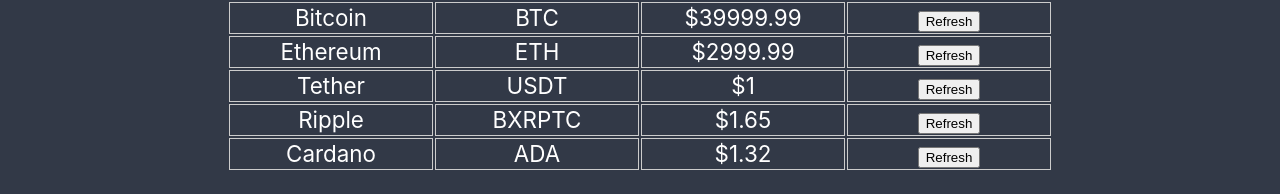
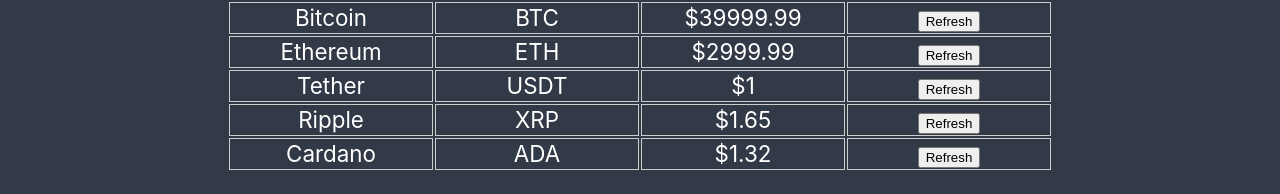
Before and after one commit to TolgaKmbl/coin-exchange-website, a React (Create React App) app: page / in a window 1280 px wide. Shown: the part 331-525 px from the top of the page. Built offline with nearby package versions, Linux system fonts and the light colour scheme.

Commit message:
Lifting state up

```diff
--- a/src/App.js
+++ b/src/App.js
@@ -34,7 +34,7 @@
           },
           {
             name: 'Ripple',
-            ticker: 'BXRPTC',
+            ticker: 'XRP',
             price: 1.65
           },
           {
@@ -44,6 +44,25 @@
           }
       ]
     }
+    this.handleRefresh = this.handleRefresh.bind(this);
+  }
+
+  handleRefresh(valueChangeTicker) {
+    const newCoinData = this.state.coinData.map( function ( {ticker, name, price} ) {
+      let newPrice = price;
+      if( valueChangeTicker === ticker) {
+        const randomPercentage = 0.995 + Math.random() * 0.01;
+        newPrice = newPrice * randomPercentage
+      }
+      return {
+        ticker,
+        name,
+        price: newPrice
+      }
+    });
+
+    this.setState({ coinData : newCoinData });
+
   }
 
   render() {
@@ -51,7 +70,7 @@
       <Div >
           <ExchangeHeader/>
           <AccountBalance amount={this.state.balance} />
-          <CoinList coinData={this.state.coinData} />
+          <CoinList coinData={this.state.coinData} handleRefresh={this.handleRefresh} />
       </Div>
     );
   }
--- a/src/components/Coin/Coin.jsx
+++ b/src/components/Coin/Coin.jsx
@@ -11,9 +11,9 @@
 export default class Coin extends Component {
     constructor(props) {
         super(props);
-        this.state = {
+        /*this.state = {
             price: this.props.price
-        }
+        }*/
         this.handleClick = this.handleClick.bind(this); // Button'a atadigimiz fonk. icin
     }
 
@@ -42,12 +42,15 @@
         // Prevent the default action of submitting the form
         event.preventDefault();
 
+        this.props.handleRefresh(this.props.ticker);
+
+        /*
         const randomPercentage = 0.995 + Math.random() * 0.01;
         this.setState( oldState => {
             return {
                 price : oldState.price * randomPercentage
             };
-        });
+        });*/
     }
 
     render() {
@@ -55,7 +58,7 @@
             <tr>
                 <Td>{this.props.name}</Td>
                 <Td>{this.props.ticker}</Td>
-                <Td>${this.state.price}</Td>
+                <Td>${this.props.price}</Td>
                 <Td>
                     <form action="#" method="POST">
                         <button onClick={this.handleClick}>Refresh</button>
--- a/src/components/CoinList/CoinList.jsx
+++ b/src/components/CoinList/CoinList.jsx
@@ -22,7 +22,11 @@
             <tbody>
                 {
                 this.props.coinData.map( ({name, ticker, price}) =>
-                    < Coin key={ticker} name={name} ticker={ticker} price={price} />
+                    < Coin key={ticker}
+                           handleRefresh={this.props.handleRefresh}
+                           name={name}
+                           ticker={ticker}
+                           price={price} />
                     )
                 }
 
```
